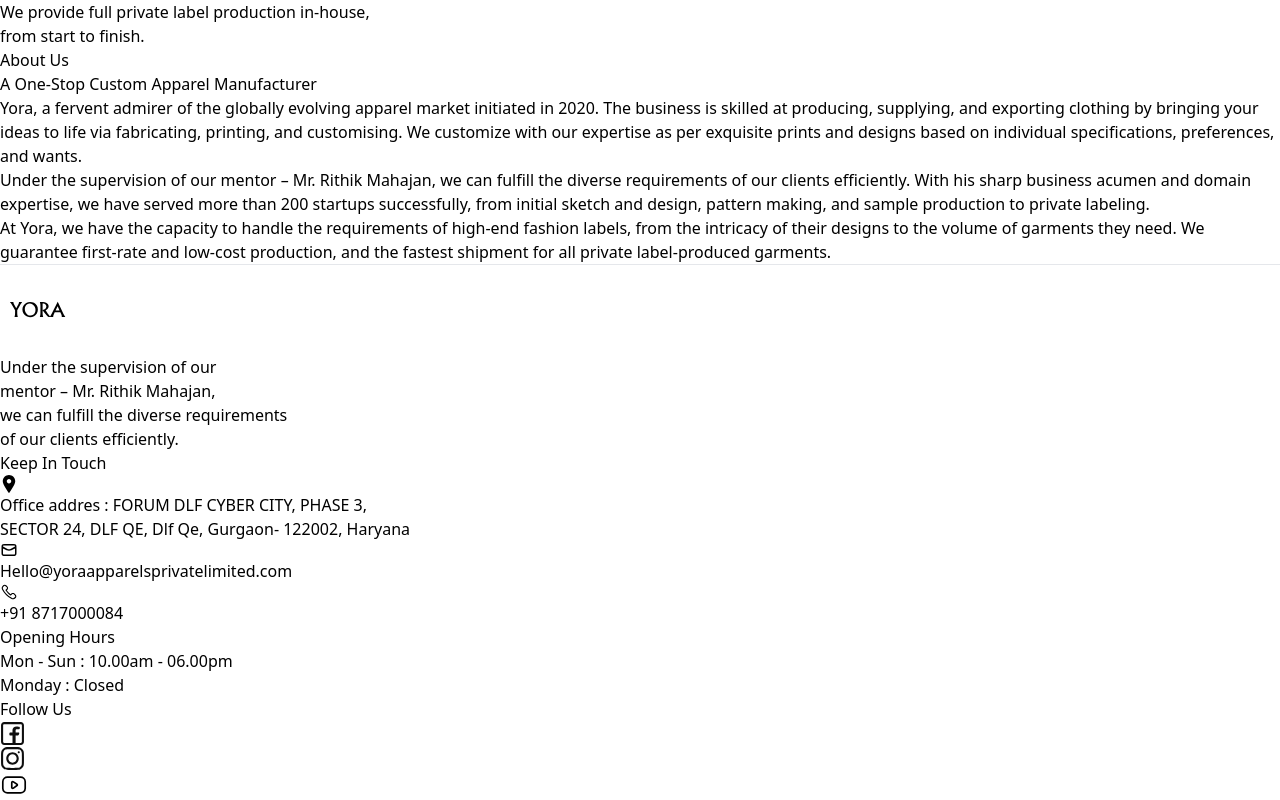
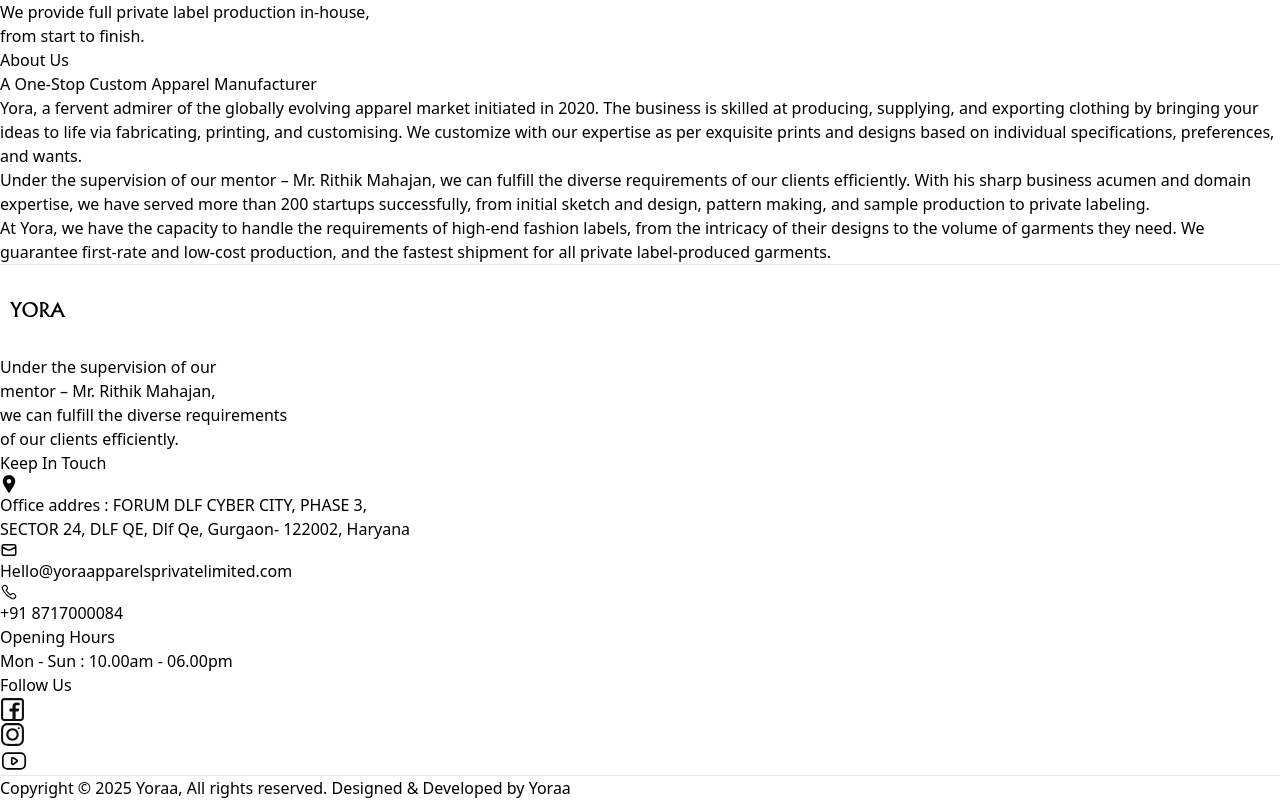
Before and after one commit to insomniac27/yoraa-landing, a React (Vite) app: page / in a window 1280 px wide. Shown: the part 1588-2388 px from the top of the page. Built offline with nearby package versions, Linux system fonts and the light colour scheme.

Commit message:
added copyright text

```diff
--- a/src/App.jsx
+++ b/src/App.jsx
@@ -6,8 +6,8 @@
 const App = () => {
   return (
     <div className=" max-h-full w-full bg-gray-100 relative	">
+      {/* "Whatsapp fixed logo" */}
       <Link to="https://wa.me/918717000084">
-
       <div className=" fixed bottom-12 right-12 rounded-full bg-gray-100">
         <svg
           width="45px"
@@ -41,6 +41,7 @@
         </svg>
       </div>
       </Link>
+
       <nav className=" w-full">
         <div className=" flex justify-center items-center  ">
           <svg
@@ -262,7 +263,8 @@
       {/* "Footer" */}
 
       <hr className="w-full h-[1.5px] bg-gray-300 " />
-      <div className=" grid grid-cols-1  ml-10 gap-8  sm:grid-cols-3  sm:mx-7 pb-5">
+
+      <footer className=" grid grid-cols-1  ml-10 gap-8  sm:grid-cols-3  sm:mx-7 pb-5">
         <div className="   col-span-1 ">
           <div className=" flex flex-col  sm:ml-6">
             <div>
@@ -369,7 +371,7 @@
                   </svg>
                 </div>
                 <Link to="Hello@yoraapparelsprivatelimited.com">
-                  Hello@yoraapparelsprivatelimited.com{" "}
+                  Hello@yoraapparelsprivatelimited.com
                 </Link>
               </li>
               <li className=" flex items-center">
@@ -401,7 +403,6 @@
             <h1 className=" font-medium text-xl  pt-5">Opening Hours</h1>
             <div className=" font-light mt-3">
               <p>Mon - Sun : 10.00am - 06.00pm</p>
-              <p>Monday : Closed </p>
             </div>
 
             <h1 className=" font-medium text-xl  pt-5 pb-3">Follow Us</h1>
@@ -501,7 +502,12 @@
             </ul>
           </div>
         </div>
-      </div>
+
+
+      </footer>
+
+      <hr className="mx-auto w-3/4 h-[1.5px] bg-gray-300" />
+      <p className=" text-center py-4 text-lg  text-gray-500">Copyright © 2025 Yoraa, All rights reserved. Designed & Developed by Yoraa</p>
     </div>
   );
 };
```
